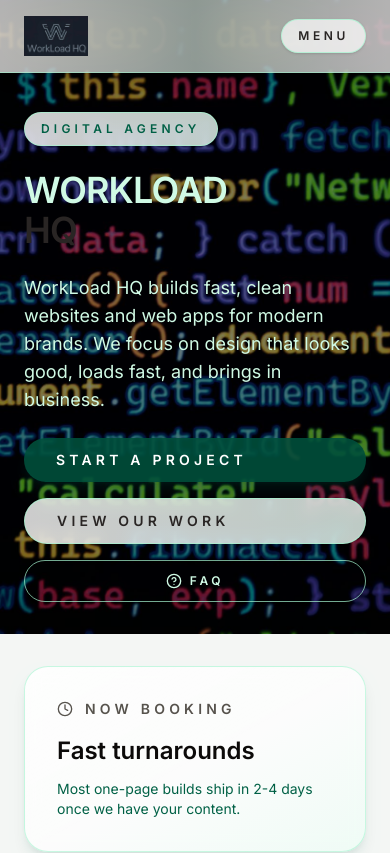
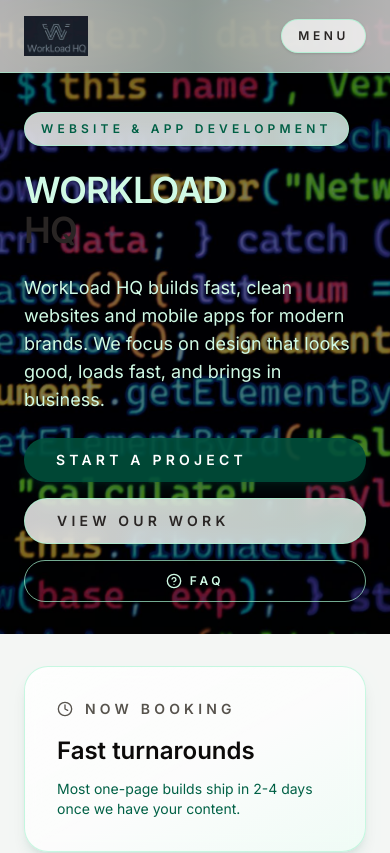
Before and after one commit to alfredulu/workload-hq, a Next.js app: page / in a window 390 px wide. Shown: the top 853 px of the page. Built offline with nearby package versions, Linux system fonts and the light colour scheme.

Commit message:
add icon image and update metadata for website and mobile app development

```diff
--- a/app/layout.tsx
+++ b/app/layout.tsx
@@ -6,15 +6,15 @@
 export const metadata: Metadata = {
   metadataBase: new URL("https://workload-hq.vercel.app"),
   title: {
-    default: "WorkLoad HQ | Website Development Agency",
+    default: "WorkLoad HQ | Website & Mobile App Development Agency",
     template: "%s | WorkLoad HQ",
   },
   description:
-    "WorkLoad HQ is a Nigerian digital agency that builds fast, conversion-focused websites and web apps for modern brands. We work with founders, product teams, and growing businesses who need results.",
+    "WorkLoad HQ is a Nigerian website and mobile app development agency. We build fast, conversion-focused websites and mobile apps for founders, product teams, and growing businesses.",
   openGraph: {
-    title: "WorkLoad HQ | Nigerian Digital Agency",
+    title: "WorkLoad HQ | Website & Mobile App Development Agency",
     description:
-      "WorkLoad HQ is a Nigerian digital agency that builds fast, conversion-focused websites and web apps for modern brands.",
+      "Nigerian website and mobile app development agency. We build fast, conversion-focused websites and mobile apps for modern brands.",
     url: "https://workload-hq.vercel.app",
     siteName: "WorkLoad HQ",
     type: "website",
@@ -24,20 +24,53 @@
         url: "/og-image.png",
         width: 1200,
         height: 630,
-        alt: "WorkLoad HQ - Nigerian Digital Agency",
+        alt: "WorkLoad HQ - Website & Mobile App Development Agency",
       },
     ],
   },
   twitter: {
     card: "summary_large_image",
-    title: "WorkLoad HQ | Nigerian Digital Agency",
+    title: "WorkLoad HQ | Website & Mobile App Development Agency",
     description:
-      "We build fast, conversion-focused websites and web apps for modern brands.",
+      "We build fast, conversion-focused websites and mobile apps for modern brands.",
     images: ["/og-image.png"],
   },
   icons: {
-    icon: "/images/logo.jpg",
     apple: "/images/logo.jpg",
+  },
+  verification: {
+    google: "Vg5p8f7FxYNYmGb9vidDAjC5cI0PUt_8kVSu1gVI5oA",
+  },
+};
+
+const jsonLd = {
+  "@context": "https://schema.org",
+  "@type": "Organization",
+  name: "WorkLoad HQ",
+  url: "https://workload-hq.vercel.app",
+  logo: "https://workload-hq.vercel.app/images/logo.jpg",
+  description:
+    "Website and mobile app development agency based in Nigeria. We build fast, clean websites and mobile apps for modern brands worldwide.",
+  email: "workloadhq@gmail.com",
+  foundingLocation: {
+    "@type": "Place",
+    name: "Nigeria",
+    address: {
+      "@type": "PostalAddress",
+      addressCountry: "NG",
+    },
+  },
+  areaServed: "Worldwide",
+  knowsLanguage: "en",
+  sameAs: [
+    "https://www.instagram.com/workload_hq/",
+    "https://www.tiktok.com/@workload_hq",
+  ],
+  contactPoint: {
+    "@type": "ContactPoint",
+    email: "workloadhq@gmail.com",
+    contactType: "customer service",
+    availableLanguage: "English",
   },
 };
 
@@ -49,6 +82,10 @@
   return (
     <html lang="en">
       <body className="antialiased">
+        <script
+          type="application/ld+json"
+          dangerouslySetInnerHTML={{ __html: JSON.stringify(jsonLd) }}
+        />
         <Navbar />
         {children}
         <Footer />
--- a/app/page.tsx
+++ b/app/page.tsx
@@ -3,31 +3,31 @@
 
 export const metadata: Metadata = {
   title: {
-    absolute: "WorkLoad HQ | Nigerian Digital Agency",
+    absolute: "WorkLoad HQ | Website & Mobile App Development Agency",
   },
   description:
-    "WorkLoad HQ builds fast, clean websites and web apps for modern brands. Based in Nigeria, serving clients worldwide. Fast delivery, real results.",
+    "WorkLoad HQ builds fast, clean websites and mobile apps for modern brands. Based in Nigeria, serving clients worldwide. Fast delivery, real results.",
   alternates: {
     canonical: "https://workload-hq.vercel.app",
   },
   openGraph: {
-    title: "WorkLoad HQ | Nigerian Digital Agency",
+    title: "WorkLoad HQ | Website & Mobile App Development Agency",
     description:
-      "WorkLoad HQ builds fast, clean websites and web apps for modern brands. Based in Nigeria, serving clients worldwide.",
+      "WorkLoad HQ builds fast, clean websites and mobile apps for modern brands. Based in Nigeria, serving clients worldwide.",
     url: "https://workload-hq.vercel.app",
     images: [
       {
         url: "/og-image.png",
         width: 1200,
         height: 630,
-        alt: "WorkLoad HQ - Nigerian Digital Agency",
+        alt: "WorkLoad HQ - Website & Mobile App Development Agency",
       },
     ],
   },
   twitter: {
-    title: "WorkLoad HQ | Nigerian Digital Agency",
+    title: "WorkLoad HQ | Website & Mobile App Development Agency",
     description:
-      "WorkLoad HQ builds fast, clean websites and web apps for modern brands.",
+      "WorkLoad HQ builds fast, clean websites and mobile apps for modern brands.",
     images: ["/og-image.png"],
   },
 };
--- a/app/services/page.tsx
+++ b/app/services/page.tsx
@@ -4,14 +4,14 @@
 export const metadata: Metadata = {
   title: "Services",
   description:
-    "WorkLoad HQ offers brand sites, product launch pages, UX systems, and growth partnerships. Fast sprints or long-term engagements. Serving founders and product teams in Nigeria and worldwide.",
+    "WorkLoad HQ offers website development, mobile app development, product launch pages, and UX design. Fast sprints or long-term engagements. Serving founders and product teams in Nigeria and worldwide.",
   alternates: {
     canonical: "https://workload-hq.vercel.app/services",
   },
   openGraph: {
     title: "Services | WorkLoad HQ",
     description:
-      "Brand sites, launch pages, UX systems, and growth partnerships. WorkLoad HQ serves founders and product teams in Nigeria and worldwide.",
+      "Website development, mobile app development, launch pages, and UX design. WorkLoad HQ serves founders and product teams in Nigeria and worldwide.",
     url: "https://workload-hq.vercel.app/services",
     images: [
       {
@@ -25,7 +25,7 @@
   twitter: {
     title: "Services | WorkLoad HQ",
     description:
-      "Brand sites, launch pages, UX systems, and growth partnerships from WorkLoad HQ.",
+      "Website development, mobile app development, launch pages, and UX design from WorkLoad HQ.",
     images: ["/og-image.png"],
   },
 };
--- a/components/ContactContent.tsx
+++ b/components/ContactContent.tsx
@@ -195,7 +195,7 @@
             Contact
           </p>
           <h1 className="text-4xl font-semibold uppercase tracking-tight text-white md:text-6xl">
-            We build websites
+            Websites and mobile apps
             <span className="block text-emerald-100">
               that bring in business.
             </span>
--- a/components/Footer.tsx
+++ b/components/Footer.tsx
@@ -13,7 +13,7 @@
               WorkLoad HQ
             </p>
             <p className="mt-3 max-w-sm text-sm text-emerald-200">
-              We build fast, high-performing websites for businesses that want
+              We build fast websites and mobile apps for businesses that want
               results.
             </p>
           </div>
--- a/components/HomeContent.tsx
+++ b/components/HomeContent.tsx
@@ -173,16 +173,16 @@
         <div className="relative z-10 mx-auto flex max-w-6xl flex-col gap-10 px-6 pt-28 pb-8 md:pt-32 md:pb-12">
           <div className="flex flex-col gap-6">
             <span className="w-fit rounded-full border border-emerald-200/70 bg-linear-to-r from-white/80 to-emerald-50/80 px-4 py-2 text-xs font-semibold uppercase tracking-[0.35em] text-emerald-800 shadow-sm backdrop-blur">
-              Digital Agency
+              Website & App Development
             </span>
             <h1 className="text-4xl font-semibold tracking-tight text-emerald-100 md:text-6xl">
               WORKLOAD
               <span className="block text-stone-800">HQ</span>
             </h1>
             <p className="max-w-2xl text-lg text-emerald-100 md:text-xl">
-              WorkLoad HQ builds fast, clean websites and web apps for modern
-              brands. We focus on design that looks good, loads fast, and
-              brings in business.
+              WorkLoad HQ builds fast, clean websites and mobile apps for
+              modern brands. We focus on design that looks good, loads fast,
+              and brings in business.
             </p>
             <div className="flex flex-col gap-4 sm:flex-row">
               <a
--- a/components/ServicesContent.tsx
+++ b/components/ServicesContent.tsx
@@ -157,7 +157,7 @@
           </h1>
           <p className="max-w-3xl text-lg text-white/80 md:text-xl">
             Founders, product teams, and growing businesses work with WorkLoad
-            HQ when they need a website or web app built right.
+            HQ when they need a website or mobile app built right.
           </p>
           <div className="flex flex-wrap gap-4">
             <a
```
Also changed, not shown: app/icon.jpg (added).
